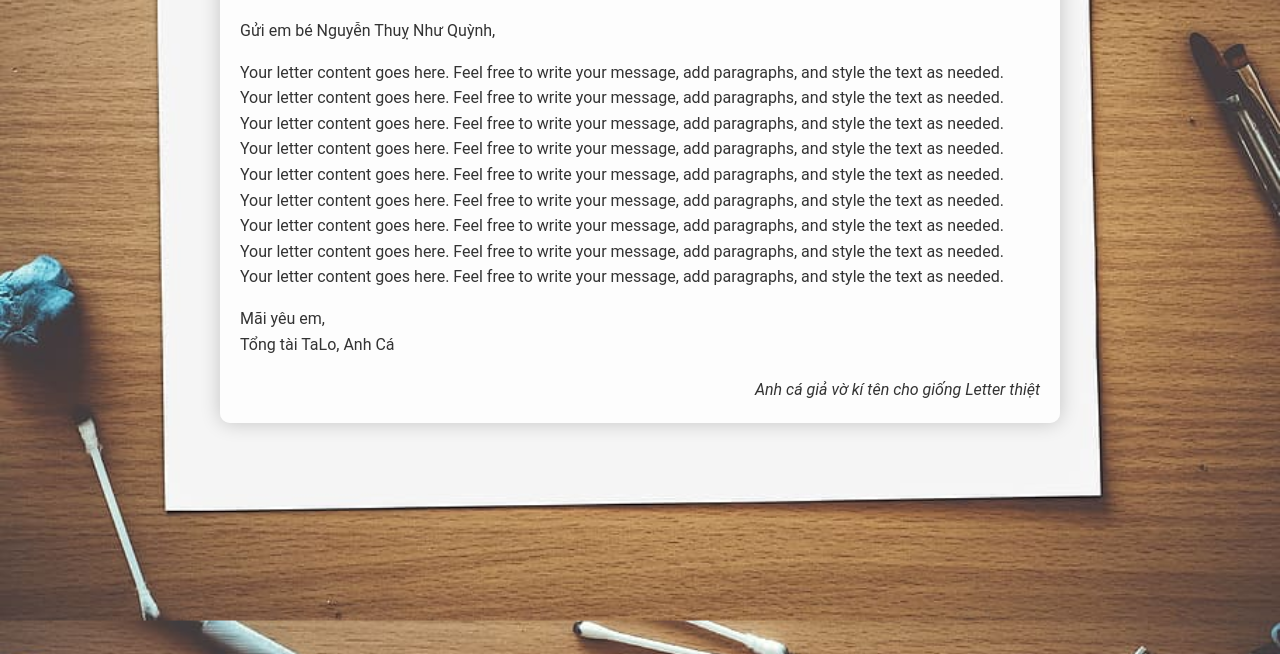
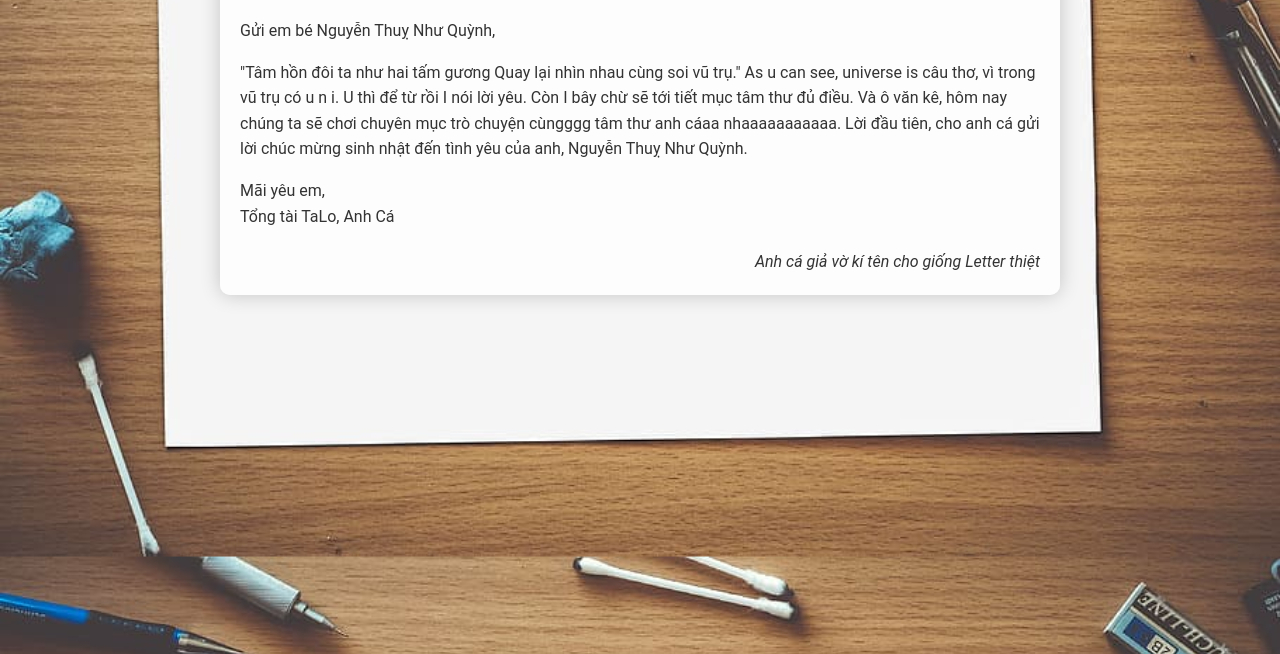
Before and after one commit to dranox/hpbd.., a plain HTML site: page file/index4.html in a window 1280 px wide. Shown: the part 146-800 px from the top of the page. Drawn offline with Linux system fonts and the light colour scheme.

Commit message:
Update index4.html

```diff
--- a/file/index4.html
+++ b/file/index4.html
@@ -38,15 +38,11 @@
             Gửi em bé Nguyễn Thuỵ Như Quỳnh,
         </p>
         <p>
-            Your letter content goes here. Feel free to write your message, add paragraphs, and style the text as needed.
-            Your letter content goes here. Feel free to write your message, add paragraphs, and style the text as needed.
-            Your letter content goes here. Feel free to write your message, add paragraphs, and style the text as needed.
-            Your letter content goes here. Feel free to write your message, add paragraphs, and style the text as needed.
-            Your letter content goes here. Feel free to write your message, add paragraphs, and style the text as needed.
-            Your letter content goes here. Feel free to write your message, add paragraphs, and style the text as needed.
-            Your letter content goes here. Feel free to write your message, add paragraphs, and style the text as needed.
-            Your letter content goes here. Feel free to write your message, add paragraphs, and style the text as needed.
-            Your letter content goes here. Feel free to write your message, add paragraphs, and style the text as needed.
+            "Tâm hồn đôi ta như hai tấm gương
+            Quay lại nhìn nhau cùng soi vũ trụ."
+            As u can see, universe is câu thơ, vì trong vũ trụ có u n i. U thì để từ rồi I nói lời yêu. Còn I bây chừ sẽ tới tiết mục tâm thư đủ điều.
+            Và ô văn kê, hôm nay chúng ta sẽ chơi chuyên mục trò chuyện cùngggg tâm thư anh cáaa nhaaaaaaaaaaa.
+            Lời đầu tiên, cho anh cá gửi lời chúc mừng sinh nhật đến tình yêu của anh, Nguyễn Thuỵ Như Quỳnh.
         </p>
         <p>
             Mãi yêu em,
```
